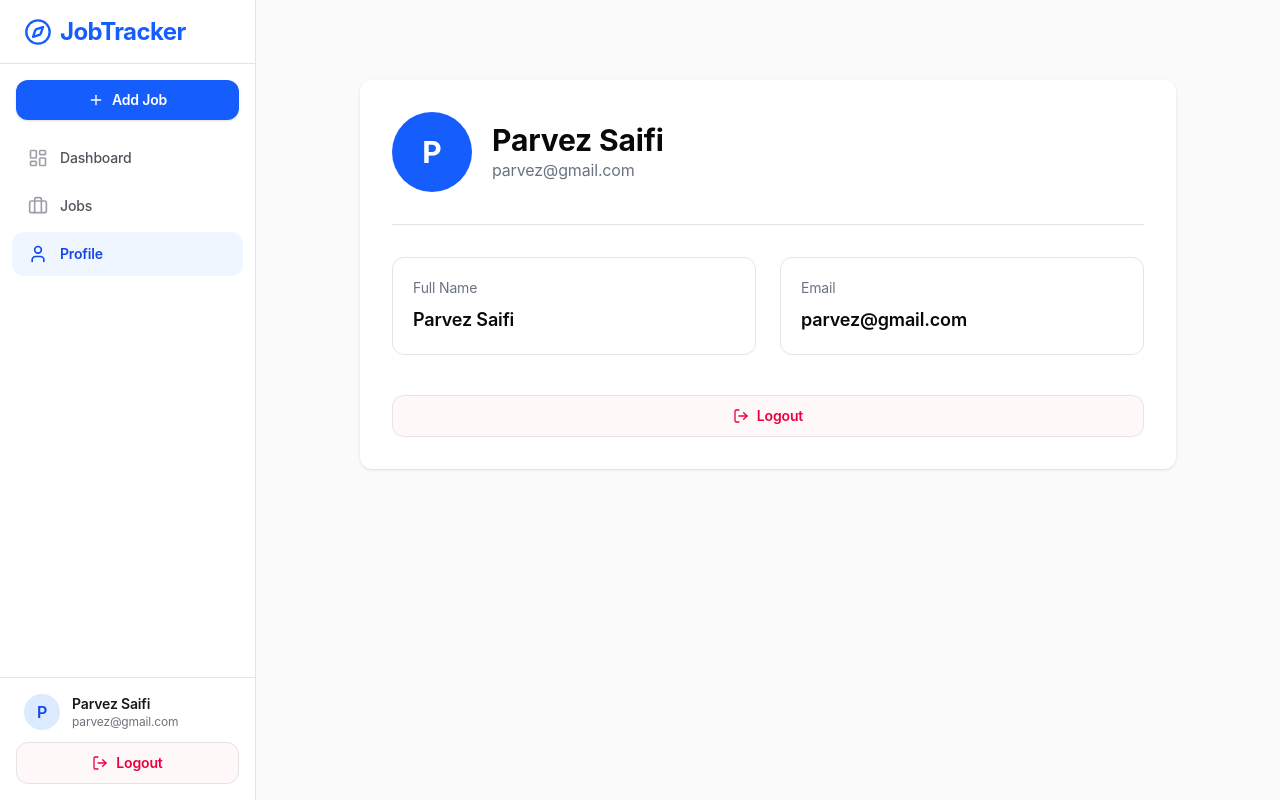
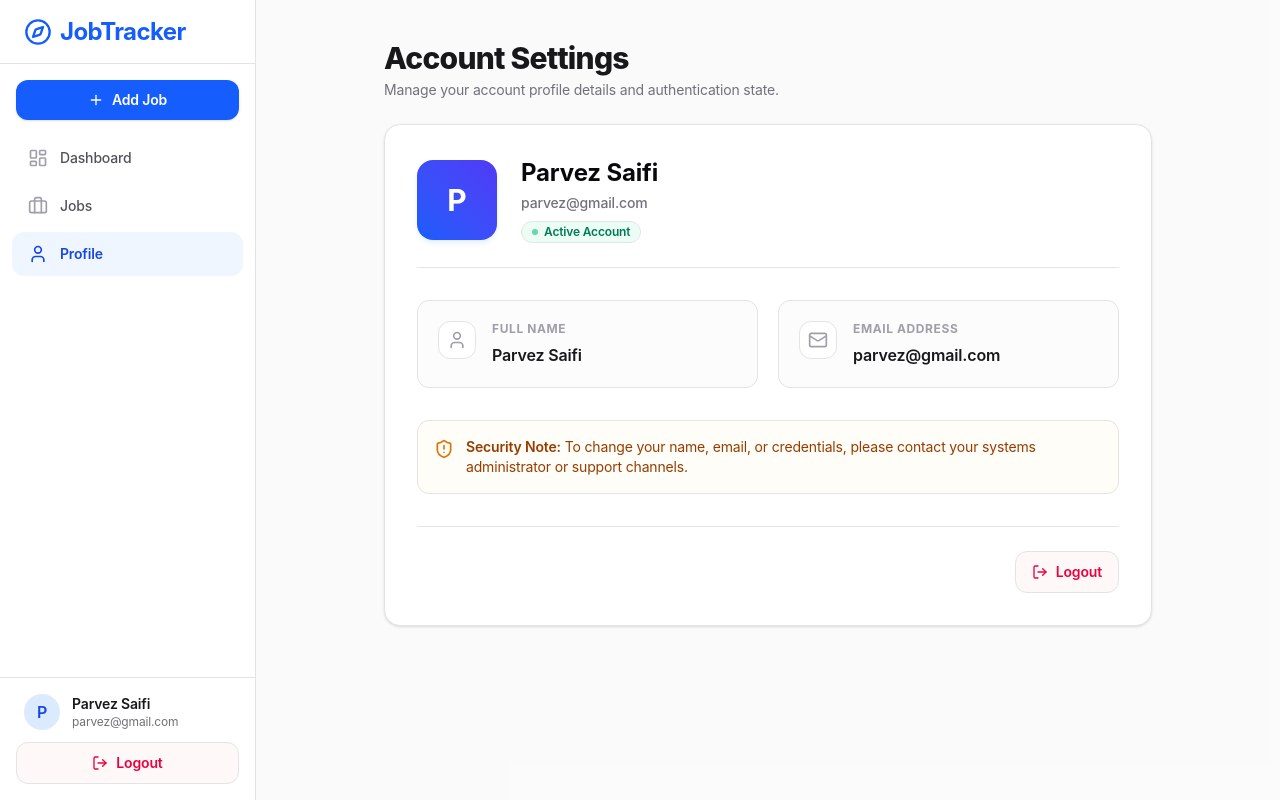
Before and after one commit to parvezs2442/jobTracker, a Next.js app: page /profile in a window 1280 px wide. Built offline with nearby package versions, Linux system fonts and the light colour scheme.

Commit message:
design: complete profile settings page design

```diff
--- a/app/profile/page.tsx
+++ b/app/profile/page.tsx
@@ -1,78 +1,97 @@
 import LogoutButton from "@/components/LogoutButton";
+import { User, Mail, ShieldAlert, Calendar } from "lucide-react";
 
 export default async function ProfilePage() {
-
-    // Later you'll fetch this from your getMe API
+  // Later you'll fetch this from your getMe API (preserving user mock as is)
   const user = {
     name: "Parvez Saifi",
     email: "parvez@gmail.com",
   };
 
   return (
+    <div className="max-w-3xl mx-auto space-y-6">
+      {/* Title */}
+      <div>
+        <h1 className="text-3xl font-extrabold tracking-tight text-zinc-900">
+          Account Settings
+        </h1>
+        <p className="mt-1 text-sm text-zinc-500">
+          Manage your account profile details and authentication state.
+        </p>
+      </div>
 
-        <main className="mx-auto max-w-4xl p-10">
+      {/* Profile Card Container */}
+      <div className="rounded-2xl border border-zinc-100 bg-white p-6 md:p-8 shadow-sm space-y-8">
 
-            <div className="rounded-xl bg-white p-8 shadow">
-
-                <div className="flex items-center gap-5">
-
-                    <div className="flex h-20 w-20 items-center justify-center rounded-full bg-blue-600 text-3xl font-bold text-white">
+        {/* User Large Avatar Panel */}
+        <div className="flex flex-col sm:flex-row items-center gap-6 pb-6 border-b border-zinc-100 text-center sm:text-left">
+          <div className="flex h-20 w-20 items-center justify-center rounded-2xl bg-gradient-to-tr from-blue-600 to-indigo-600 text-3xl font-bold text-white shadow-md shadow-blue-500/10">
             {user.name.charAt(0)}
           </div>
 
-                    <div>
-
-                        <h1 className="text-3xl font-bold">
+          <div className="space-y-1">
+            <h2 className="text-2xl font-bold text-zinc-950">
               {user.name}
-                        </h1>
-
-                        <p className="text-gray-500">
+            </h2>
+            <p className="text-sm font-medium text-zinc-500">
               {user.email}
             </p>
+            <div className="inline-flex items-center gap-1.5 rounded-full bg-emerald-50 px-2.5 py-0.5 text-xs font-semibold text-emerald-700 border border-emerald-100">
+              <span className="h-1.5 w-1.5 rounded-full bg-emerald-500 animate-pulse" />
+              <span>Active Account</span>
+            </div>
+          </div>
+        </div>
 
+        {/* Profile Info Details Grid */}
+        <div className="grid gap-5 md:grid-cols-2">
+          {/* Full Name block */}
+          <div className="rounded-xl border border-zinc-100 bg-zinc-50/50 p-5 flex gap-4 items-start">
+            <div className="rounded-lg bg-white border border-zinc-100 p-2 text-zinc-400">
+              <User className="h-5 w-5" />
+            </div>
+            <div>
+              <p className="text-xs font-bold text-zinc-400 uppercase tracking-wider">
+                Full Name
+              </p>
+              <h3 className="mt-1.5 text-base font-semibold text-zinc-900">
+                {user.name}
+              </h3>
+            </div>
+          </div>
+
+          {/* Email block */}
+          <div className="rounded-xl border border-zinc-100 bg-zinc-50/50 p-5 flex gap-4 items-start">
+            <div className="rounded-lg bg-white border border-zinc-100 p-2 text-zinc-400">
+              <Mail className="h-5 w-5" />
+            </div>
+            <div>
+              <p className="text-xs font-bold text-zinc-400 uppercase tracking-wider">
+                Email Address
+              </p>
+              <h3 className="mt-1.5 text-base font-semibold text-zinc-900 truncate">
+                {user.email}
+              </h3>
+            </div>
+          </div>
+        </div>
+
+        {/* Security Warning Section */}
+        <div className="rounded-xl border border-amber-100 bg-amber-50/40 p-4 flex gap-3 text-sm text-amber-800">
+          <ShieldAlert className="h-5 w-5 text-amber-600 shrink-0 mt-0.5" />
+          <div>
+            <span className="font-semibold">Security Note:</span> To change your name, email, or credentials, please contact your systems administrator or support channels.
+          </div>
+        </div>
+
+        {/* Logout Section */}
+        <div className="pt-6 border-t border-zinc-100 flex items-center justify-end">
+          <div className="w-full sm:w-auto">
+            <LogoutButton />
+          </div>
         </div>
 
       </div>
-
-                <hr className="my-8" />
-
-                <div className="grid gap-6 md:grid-cols-2">
-
-                    <div className="rounded-lg border p-5">
-
-                        <p className="text-sm text-gray-500">
-                            Full Name
-                        </p>
-
-                        <h2 className="mt-2 text-lg font-semibold">
-                            {user.name}
-                        </h2>
-
     </div>
-
-                    <div className="rounded-lg border p-5">
-
-                        <p className="text-sm text-gray-500">
-                            Email
-                        </p>
-
-                        <h2 className="mt-2 text-lg font-semibold">
-                            {user.email}
-                        </h2>
-
-                    </div>
-
-                </div>
-
-                <div className="mt-10">
-
-                    <LogoutButton />
-
-                </div>
-
-            </div>
-
-        </main>
-
   );
 }
```
Lines whose indentation alone changed are shown as unchanged.
